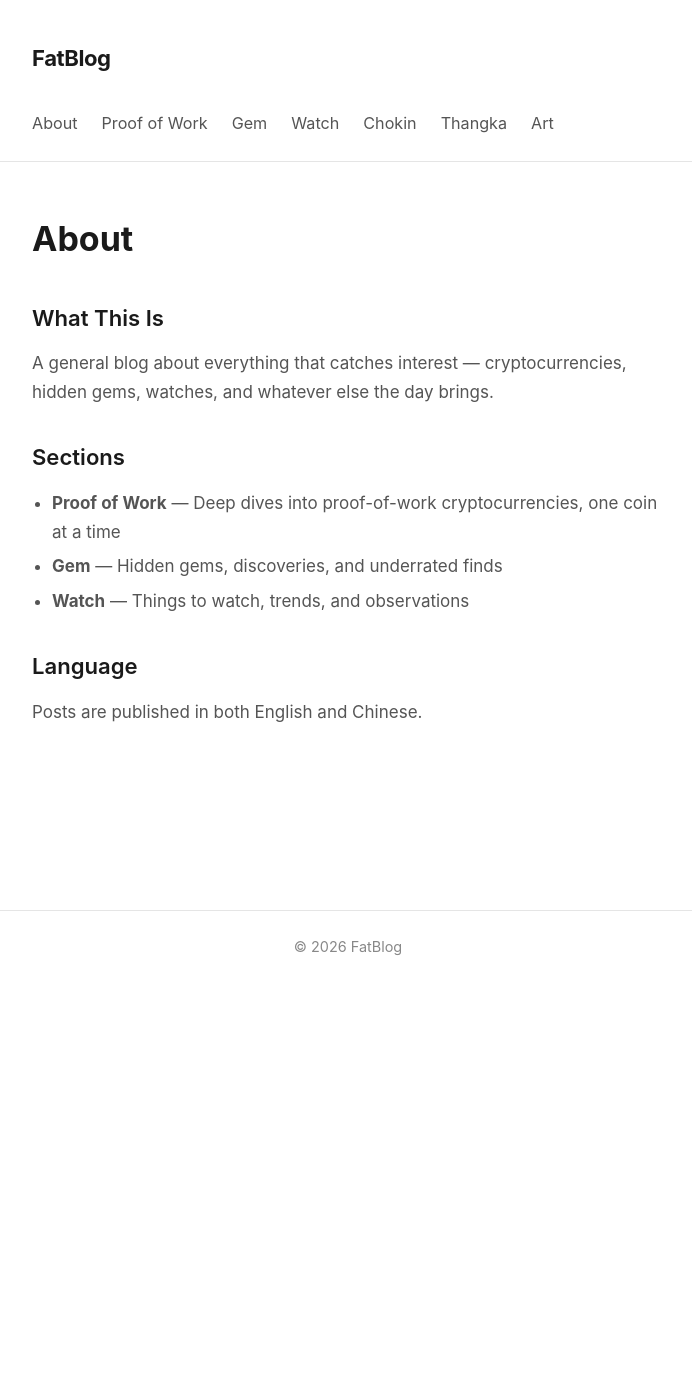
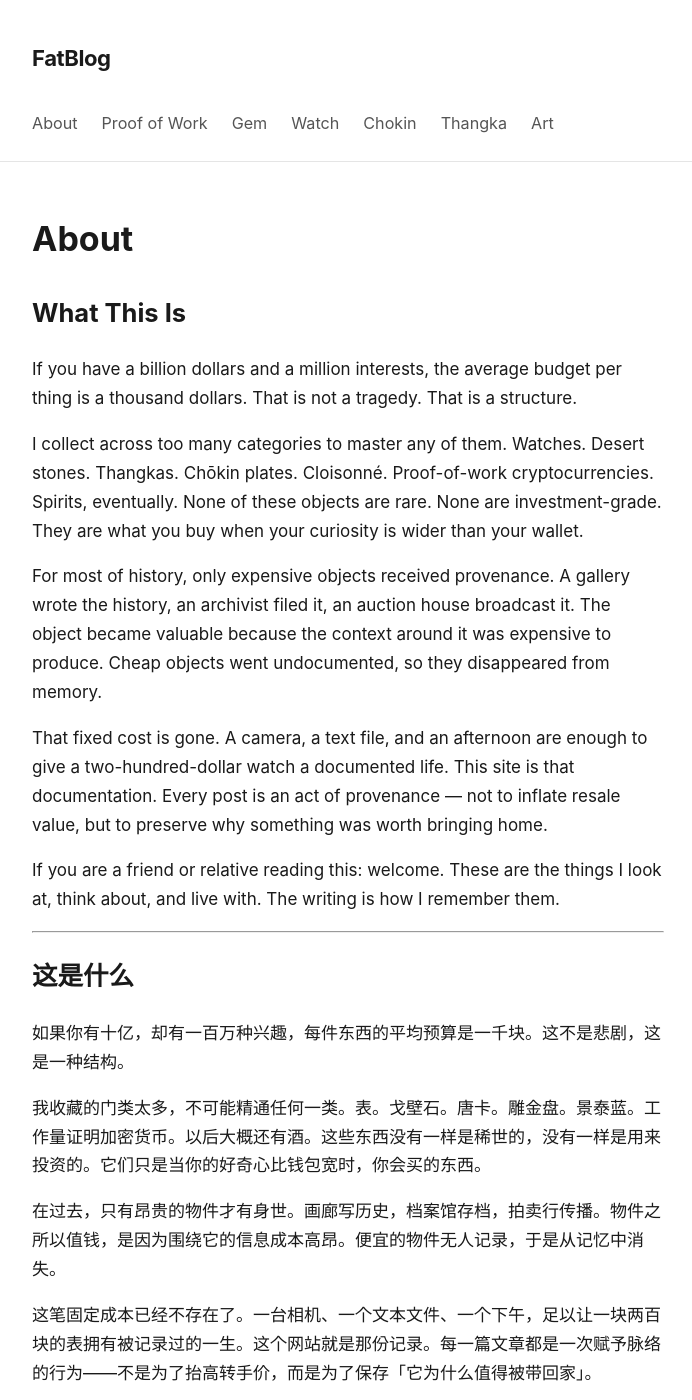
Before and after one commit to vfxowlsyvh/vfxowlsyvh.github.io, a Jekyll site: the page built from about/index.md, in a window 1280 px wide and 1400 px high. Shown: the whole window, without its empty margins (292-984 px from the left). Built offline with Jekyll 4.4.1, drawn with Linux system fonts in a browser that asks for light colours; some of the changed text lies outside the part shown.

Commit message:
Rewrite About page with collecting philosophy and provenance thesis (EN/ZH)

```diff
--- a/about/index.md
+++ b/about/index.md
@@ -4,19 +4,52 @@ title: About
 permalink: /about/
 ---
 
-<div class="about-page">
+## What This Is
 
-<h2>What This Is</h2>
-<p>A general blog about everything that catches interest — cryptocurrencies, hidden gems, watches, and whatever else the day brings.</p>
+If you have a billion dollars and a million interests, the average budget per thing is a thousand dollars. That is not a tragedy. That is a structure.
 
-<h2>Sections</h2>
-<ul>
-  <li><strong>Proof of Work</strong> — Deep dives into proof-of-work cryptocurrencies, one coin at a time</li>
-  <li><strong>Gem</strong> — Hidden gems, discoveries, and underrated finds</li>
-  <li><strong>Watch</strong> — Things to watch, trends, and observations</li>
-</ul>
+I collect across too many categories to master any of them. Watches. Desert stones. Thangkas. Chōkin plates. Cloisonné. Proof-of-work cryptocurrencies. Spirits, eventually. None of these objects are rare. None are investment-grade. They are what you buy when your curiosity is wider than your wallet.
 
-<h2>Language</h2>
-<p>Posts are published in both English and Chinese.</p>
+For most of history, only expensive objects received provenance. A gallery wrote the history, an archivist filed it, an auction house broadcast it. The object became valuable because the context around it was expensive to produce. Cheap objects went undocumented, so they disappeared from memory.
 
-</div>
+That fixed cost is gone. A camera, a text file, and an afternoon are enough to give a two-hundred-dollar watch a documented life. This site is that documentation. Every post is an act of provenance — not to inflate resale value, but to preserve why something was worth bringing home.
+
+If you are a friend or relative reading this: welcome. These are the things I look at, think about, and live with. The writing is how I remember them.
+
+---
+
+## 这是什么
+
+如果你有十亿，却有一百万种兴趣，每件东西的平均预算是一千块。这不是悲剧，这是一种结构。
+
+我收藏的门类太多，不可能精通任何一类。表。戈壁石。唐卡。雕金盘。景泰蓝。工作量证明加密货币。以后大概还有酒。这些东西没有一样是稀世的，没有一样是用来投资的。它们只是当你的好奇心比钱包宽时，你会买的东西。
+
+在过去，只有昂贵的物件才有身世。画廊写历史，档案馆存档，拍卖行传播。物件之所以值钱，是因为围绕它的信息成本高昂。便宜的物件无人记录，于是从记忆中消失。
+
+这笔固定成本已经不存在了。一台相机、一个文本文件、一个下午，足以让一块两百块的表拥有被记录过的一生。这个网站就是那份记录。每一篇文章都是一次赋予脉络的行为——不是为了抬高转手价，而是为了保存「它为什么值得被带回家」。
+
+如果你是朋友或亲戚，正在读这些文字：欢迎。这些是我日常凝视、思考、共处的东西。文字是我记住它们的方式。
+
+---
+
+## Sections
+
+|  |  |
+|---|---|
+| **Proof of Work** | Cryptocurrencies that run on mining — the machines, the economics, the politics. |
+| **Gem** | Stones from deserts and riverbeds. Not jewellery. Just rocks that happened to look back. |
+| **Watch** | Timepieces cheap enough to scratch and interesting enough to keep. |
+| **Chokin** | Japanese engraved metal plates. Edges sharp enough to cut time. |
+| **Thangka** | Mandalas and seed syllables, framed instead of brocaded, hung instead of consecrated. |
+| **Art** | Cloisonné and whatever else refuses to fit the other boxes. |
+| **Spirits** | Coming eventually. Bottles that improve while sitting still. |
+
+|  |  |
+|---|---|
+| **工作量证明** | 以挖矿运行的加密货币——机器、经济、政治。 |
+| **石** | 来自戈壁与河床的石头。不是珠宝。只是恰好会回望你的岩石。 |
+| **表** | 便宜到可以划伤、有趣到值得留下的计时器。 |
+| **雕金** | 日本雕金饰盘。锋利到可以切割时间。 |
+| **唐卡** | 曼陀罗与种子字，装框而非装裱，悬挂而非开光。 |
+| **艺术** | 景泰蓝与其他拒绝归入上述门类的物件。 |
+| **酒** | 迟早会来。静置中愈发醇厚的瓶子。 |
```
